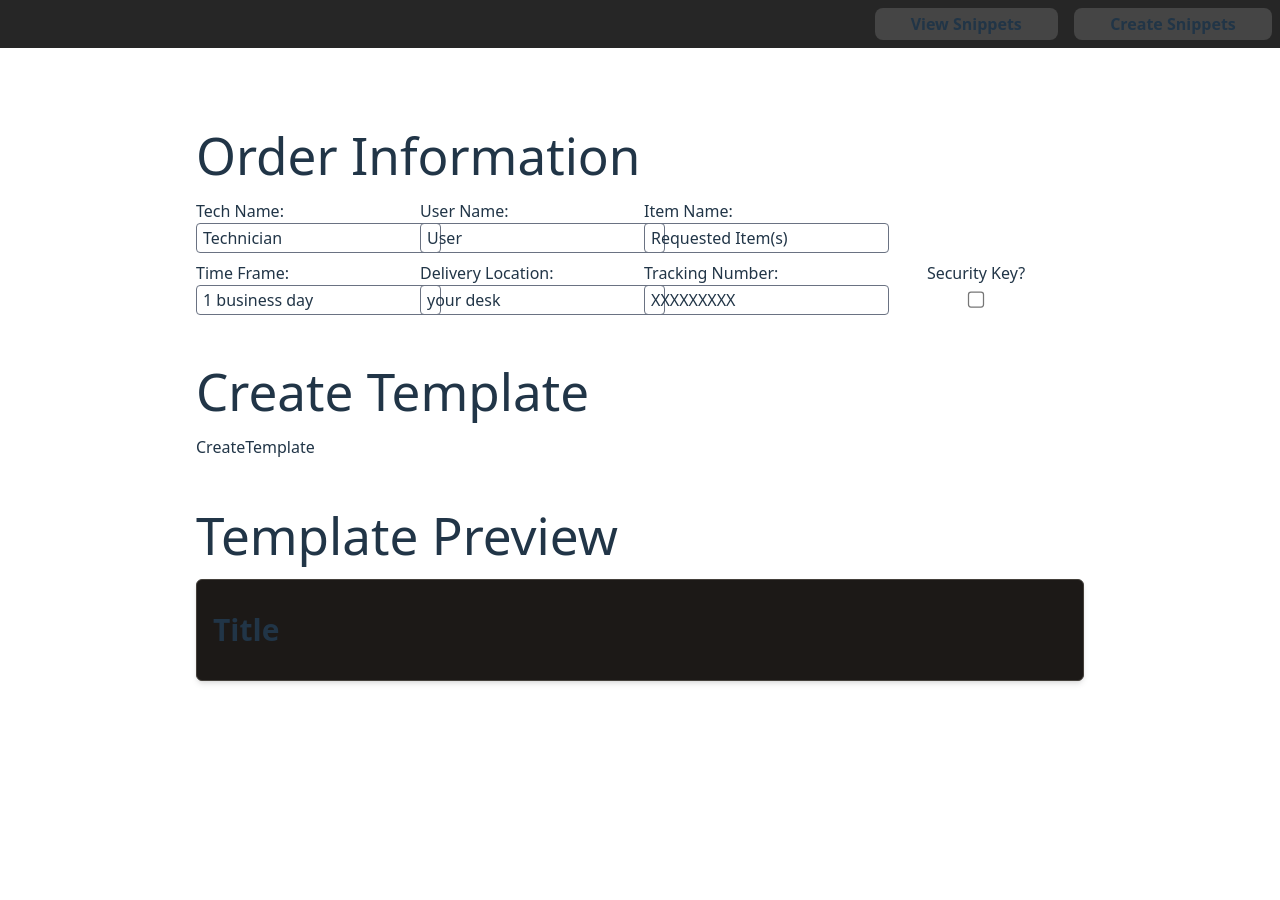
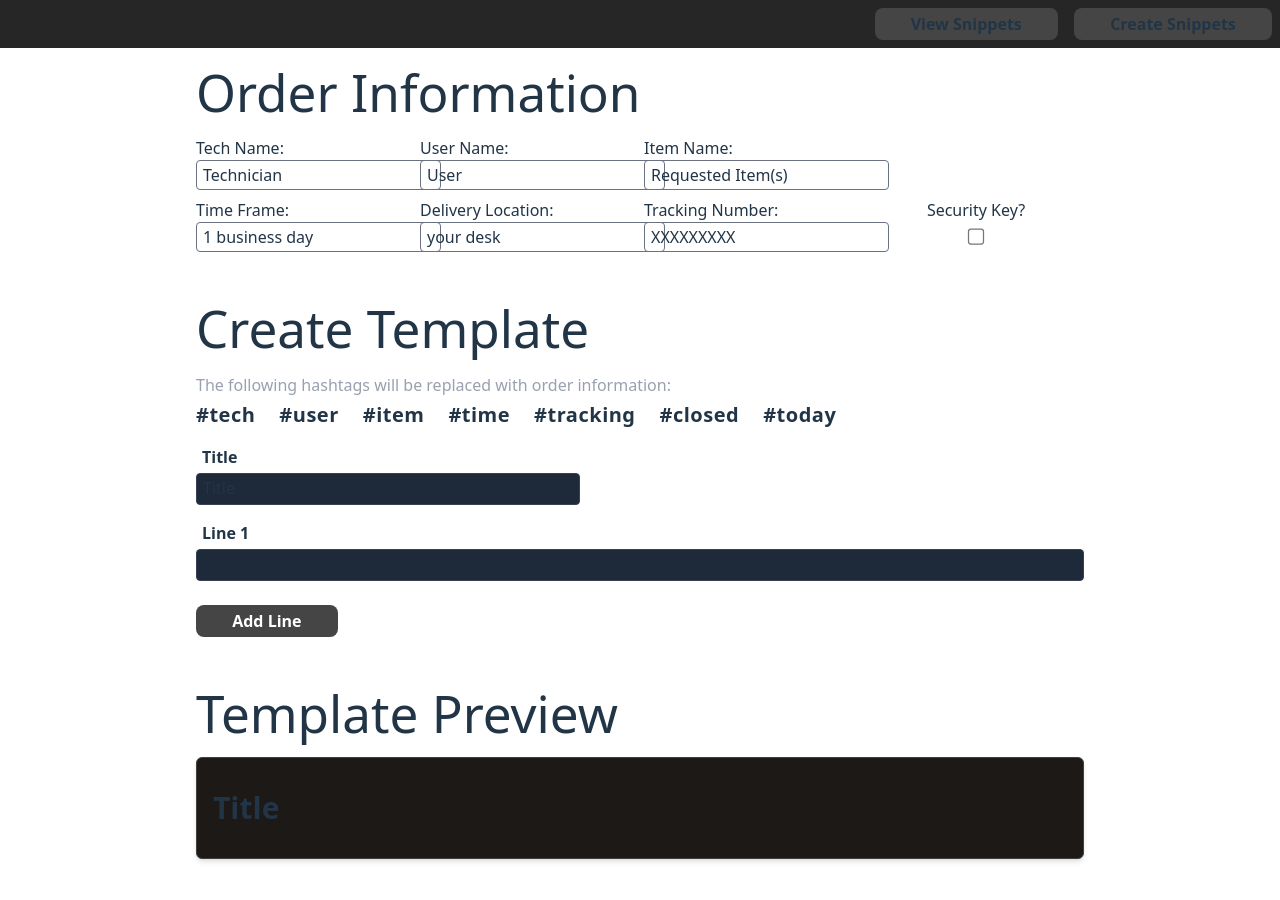
Before and after one commit to brthomiu/responder, a React (Vite) app: page / in a window 1280 px wide. Both pictures are taken after a click on the button "Create Snippets". Shown: the top 900 px of the page. Before the commit the page ends 800 px from the top, so only its background shows below. Built offline with nearby package versions, Linux system fonts and the light colour scheme.

Commit message:
Add inputs for creating custom templates

```diff
--- a/src/components/CreateTemplate.tsx
+++ b/src/components/CreateTemplate.tsx
@@ -1,10 +1,130 @@
-type Props = {}
+import React, { ChangeEvent, useState } from "react";
+import { TLine, TSnippetInfoObject, TSnippetInfoSetter } from "../App";
 
+// Define the Props interface for the CreateTemplate component
+type Props = {
+  snippetInfoObject: TSnippetInfoObject; // Object containing snippet information (title and lines)
+  snippetInfoSetter: TSnippetInfoSetter; // Object containing setter functions to update snippet information
+};
+
+/**
+ * CreateTemplate component: Renders a form for creating/editing a snippet template.
+ * It includes an input for the title and inputs for each line of the snippet.
+ */
 const CreateTemplate = (props: Props) => {
+  // Destructure props for easy access
+  const { snippetInfoObject, snippetInfoSetter } = props;
 
-    return (
-    <div>CreateTemplate</div>
-  )
-}
+  // State to manage the number of visible lines, initialized to 1
+  const [visibleLines, setVisibleLines] = useState(1);
 
-export default CreateTemplate
+  /**
+   * handleTextInput: Handles changes to simple text inputs (like the title input).
+   * @param setField: Setter function to update the corresponding state variable.
+   * @param event: Change event from the input field.
+   */
+  const handleTextInput = (
+    setField: React.Dispatch<React.SetStateAction<string>>,
+    event: React.ChangeEvent<HTMLInputElement>
+  ) => {
+    // Update the state with the new input value
+    setField(event.target.value);
+  };
+
+  /**
+   * handleLineInput: Handles changes to line input fields.
+   * @param setter: Setter function to update the corresponding TLine object.
+   * @param event: Change event from the input field.
+   */
+  const handleLineInput = (
+    setter: (line: (prevLine: TLine) => TLine) => void,
+    event: ChangeEvent<HTMLInputElement>
+  ) => {
+    // Update the TLine object's text property with the new input value
+    setter((prevLine) => ({
+      ...prevLine,
+      text: event.target.value,
+    }));
+  };
+
+  // Generate an array of line objects for rendering input fields.
+  const lines = Array.from({ length: 9 }, (_, index) => ({
+    label: `Line ${index + 1}`, // Label for the line input (e.g., "Line 1")
+    // @ts-expect-error - TypeScript doesn't guarantee the existence of line${index} at compile time, but it works at runtime.
+    value: snippetInfoObject[`line${index}`]?.text || "", // Current value of the line input
+    // @ts-expect-error - TypeScript doesn't guarantee the existence of setLine${index} at compile time, but it works at runtime.
+    setter: snippetInfoSetter[`setLine${index}`], // Setter function for the line input
+    id: `line${index}`, // Unique ID for the line input
+  }));
+
+  return (
+    <div className="flex flex-col gap-4">
+      {/* Informative message about hashtags */}
+      <div className="flex flex-col gap-1">
+        <div className="text-gray-400">
+          The following hashtags will be replaced with order information:
+        </div>
+        <div className="flex flex-row gap-6">
+          {/* Display hashtags that will be replaced */}
+          <div className="font-semibold text-xl tracking-wide">#tech</div>
+          <div className="font-semibold text-xl tracking-wide">#user</div>
+          <div className="font-semibold text-xl tracking-wide">#item</div>
+          <div className="font-semibold text-xl tracking-wide">#time</div>
+          <div className="font-semibold text-xl tracking-wide">#tracking</div>
+          <div className="font-semibold text-xl tracking-wide">#closed</div>
+          <div className="font-semibold text-xl tracking-wide">#today</div>
+        </div>
+      </div>
+
+      {/* Title input */}
+      <div className="flex flex-col">
+        <h2 className="pl-1.5 pb-1 font-semibold">Title</h2>
+        <input
+          className="border-1 border-gray-700 bg-gray-800 rounded-sm pb-1 pt-0.5 px-1.5 w-96"
+          id="title"
+          value={snippetInfoObject.title}
+          onChange={(event) =>
+            handleTextInput(snippetInfoSetter.setTitle, event)
+          }
+        />
+      </div>
+
+      {/* Render line inputs based on visibleLines */}
+      {lines.slice(0, visibleLines).map((line) => (
+        <div key={line.id} className="flex flex-col">
+          <h2 className="pl-1.5 pb-1 font-semibold">{line.label}</h2>
+          <input
+            className="border-1 border-gray-700 bg-gray-800 rounded-sm pb-1 pt-0.5 px-1.5"
+            id={line.id}
+            value={line.value}
+            onChange={(event) => handleLineInput(line.setter, event)}
+          />
+        </div>
+      ))}
+
+      {/* Buttons to add/remove lines */}
+      <div className="flex justify-start pt-2">
+        {/* Add Line button (conditionally rendered) */}
+        {visibleLines < lines.length && (
+          <button
+            onClick={() => setVisibleLines((prev) => prev + 1)}
+            className="bg-green-500 text-white px-4 py-2 rounded mr-2"
+          >
+            Add Line
+          </button>
+        )}
+        {/* Remove Line button (conditionally rendered) */}
+        {visibleLines > 1 && (
+          <button
+            onClick={() => setVisibleLines((prev) => prev - 1)}
+            className="bg-red-500 text-white px-4 py-2 rounded"
+          >
+            Remove Line
+          </button>
+        )}
+      </div>
+    </div>
+  );
+};
+
+export default CreateTemplate;
```
